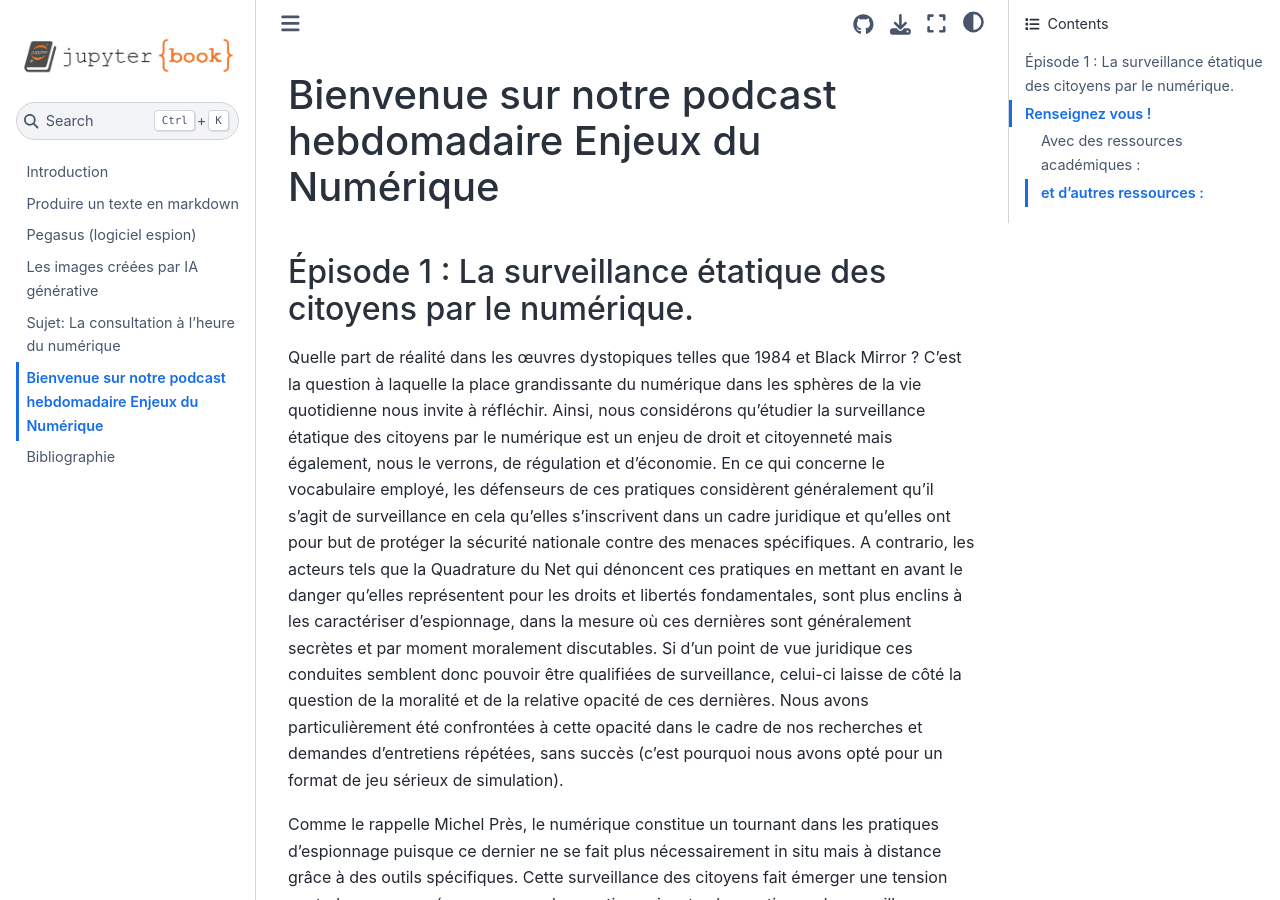
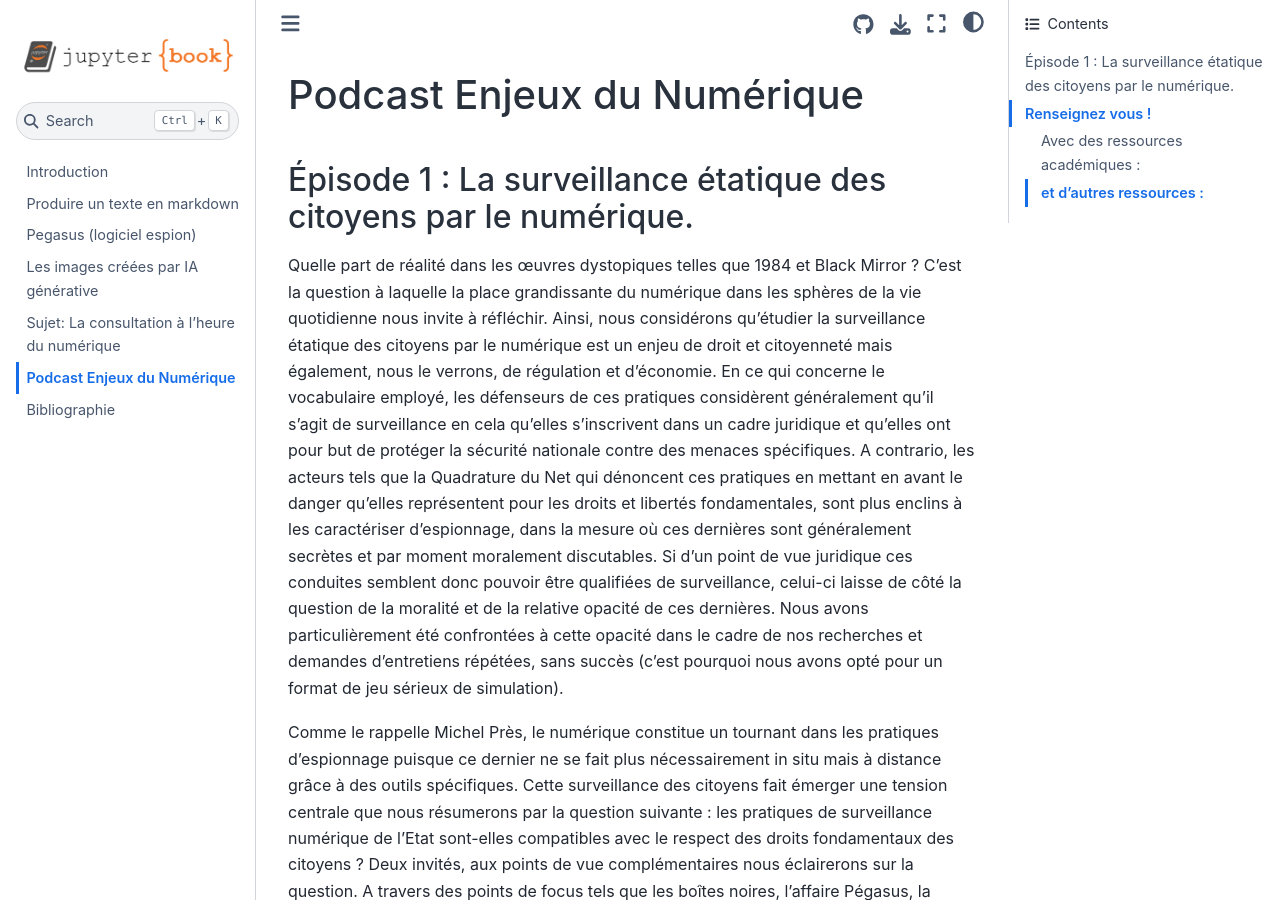
Before and after one commit to luneauaymeric/digital_culture_collective_page, a Jupyter Book: the page built from surveillance_num/surveillance_num.md, in a window 1280 px wide and 900 px high. Built offline with Jupyter Book 1.0.4 settings and Sphinx 7.4.7 and the Sphinx Book theme 1.1.4, drawn with Linux system fonts in a browser that asks for light colours; part of the change alters nothing that is shown.

Commit message:
surveillance_num/surveillance_num.md updated from https://stackedit.io/

```diff
--- a/surveillance_num/surveillance_num.md
+++ b/surveillance_num/surveillance_num.md
@@ -1,7 +1,7 @@
 
 
 
-# Bienvenue sur notre podcast hebdomadaire Enjeux du Numérique
+# Podcast Enjeux du Numérique
 
 ## Épisode 1 : La surveillance étatique des citoyens par le numérique.
 
@@ -94,7 +94,7 @@ REYNAUD, Florian. « Une proposition de loi veut étendre le dispositif des «
 
 R, Rina. Pegasus : le logiciel espion le plus redoutable ! Tout savoir. 2024. En ligne : [https://www.lebigdata.fr/logiciel-espion-pegasus-tout-savoir](https://www.lebigdata.fr/logiciel-espion-pegasus-tout-savoir) [consulté le 1 novembre 2024].
 <!--stackedit_data:
-eyJoaXN0b3J5IjpbLTc2Nzk2Mjc5OSwxNDcyODY3MjkxLC0xMz
-QyNjYwODU0LC02MDEzNDY3MSwtMTU1NTU2NTcwNSw4NTA2NjUw
-MzNdfQ==
+eyJoaXN0b3J5IjpbLTE2ODU2Njg4MTUsLTc2Nzk2Mjc5OSwxND
+cyODY3MjkxLC0xMzQyNjYwODU0LC02MDEzNDY3MSwtMTU1NTU2
+NTcwNSw4NTA2NjUwMzNdfQ==
 -->
```
